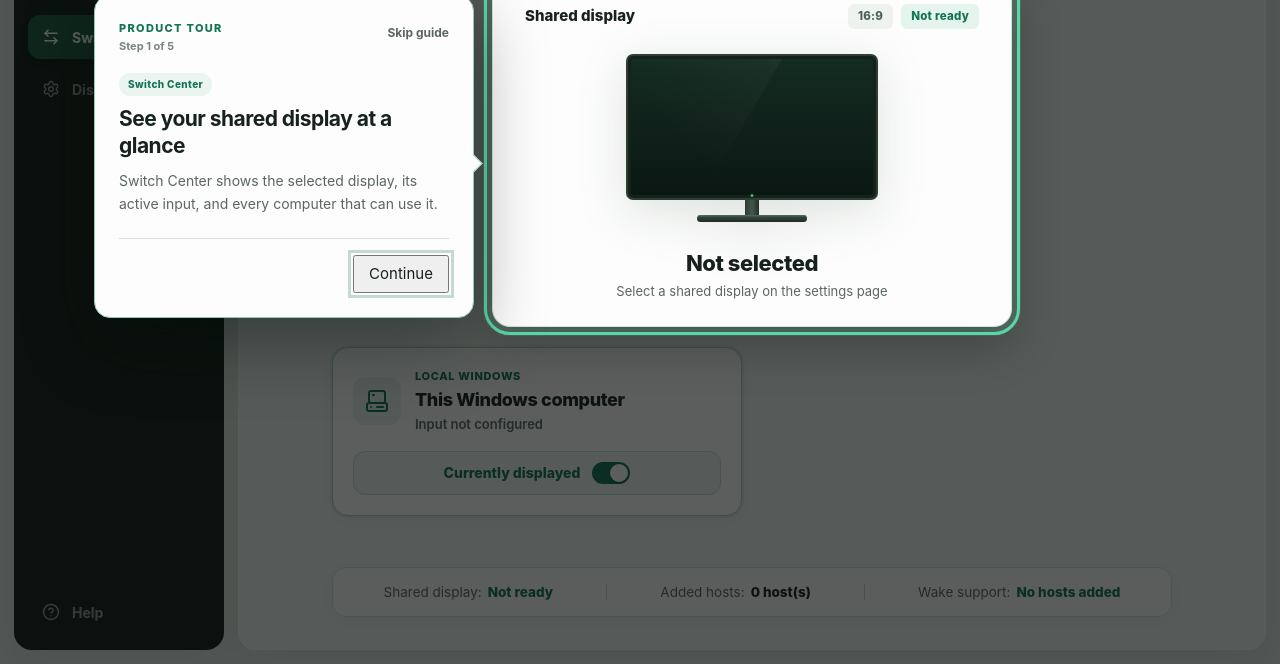
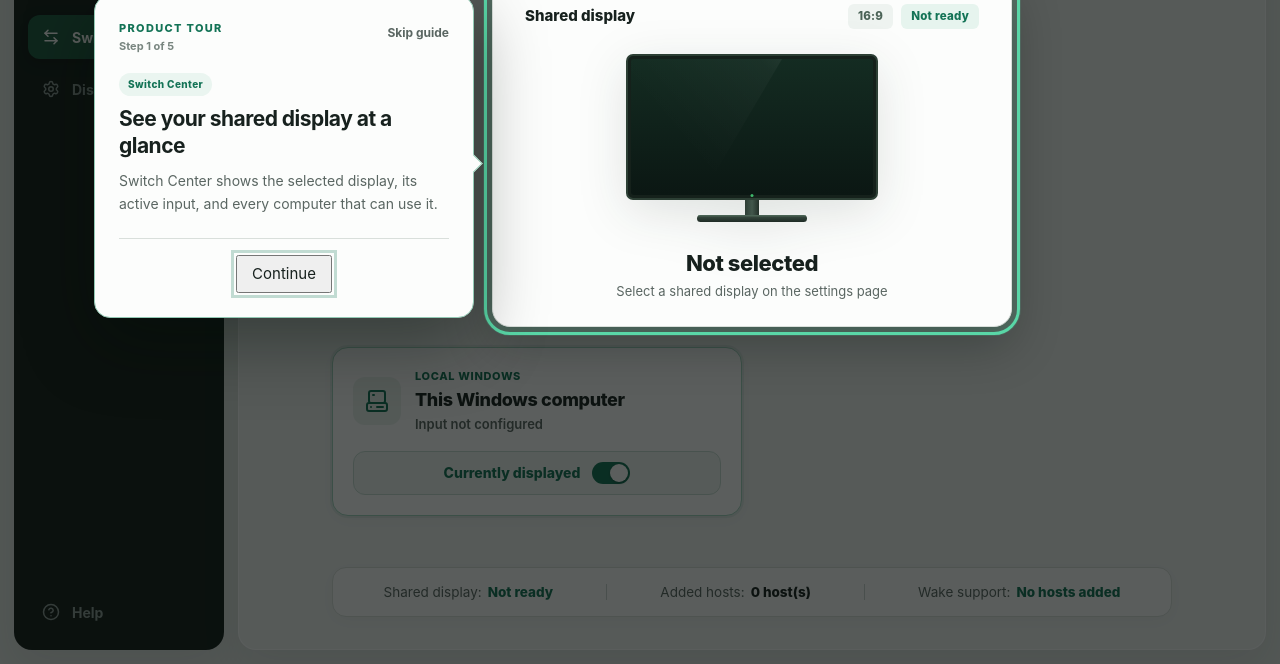
Before and after one commit to HenryHsu/DisplayMux, a website built with Vite: page index.html in a window 1280 px wide. Shown: the part 136-800 px from the top of the page. Built offline with nearby package versions, Linux system fonts and the light colour scheme.

Commit message:
fix: center product tour actions

```diff
--- a/src/styles.css
+++ b/src/styles.css
@@ -1465,7 +1465,7 @@
 .onboarding-status.is-ready { border-color: var(--accent-border); background: var(--accent-light); color: var(--accent); }
 .onboarding-status strong { font-size: 12px; }
 .onboarding-status span { color: var(--muted); font-size: 11px; line-height: 1.5; }
-.onboarding-actions { display: flex; justify-content: flex-end; gap: 9px; margin-top: 22px; padding-top: 16px; border-top: 1px solid var(--line); }
+.onboarding-actions { display: flex; justify-content: center; gap: 9px; margin-top: 22px; padding-top: 16px; border-top: 1px solid var(--line); }
 .onboarding-actions button { min-width: 96px; height: 38px; }
 .onboarding-actions button[hidden] { display: none; }
 
```
